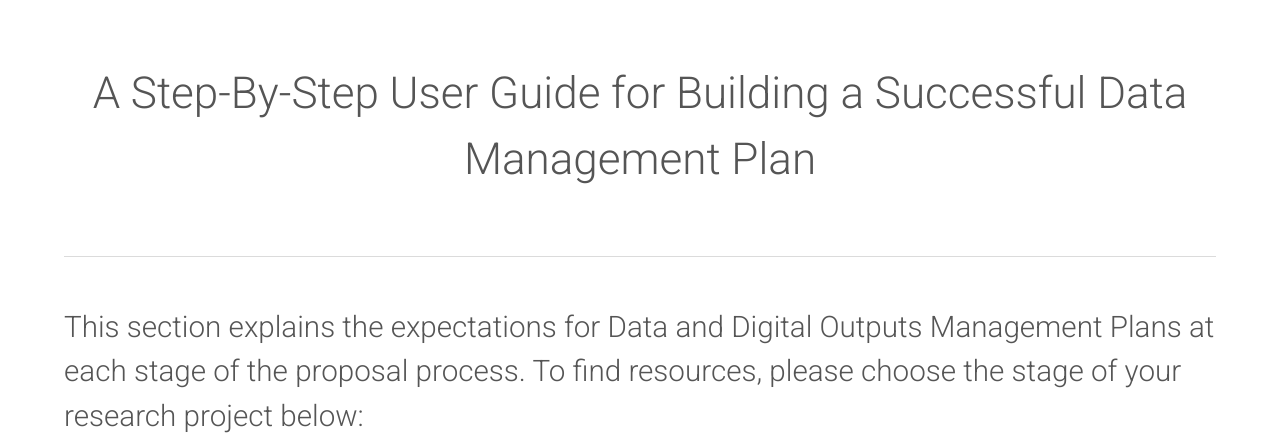
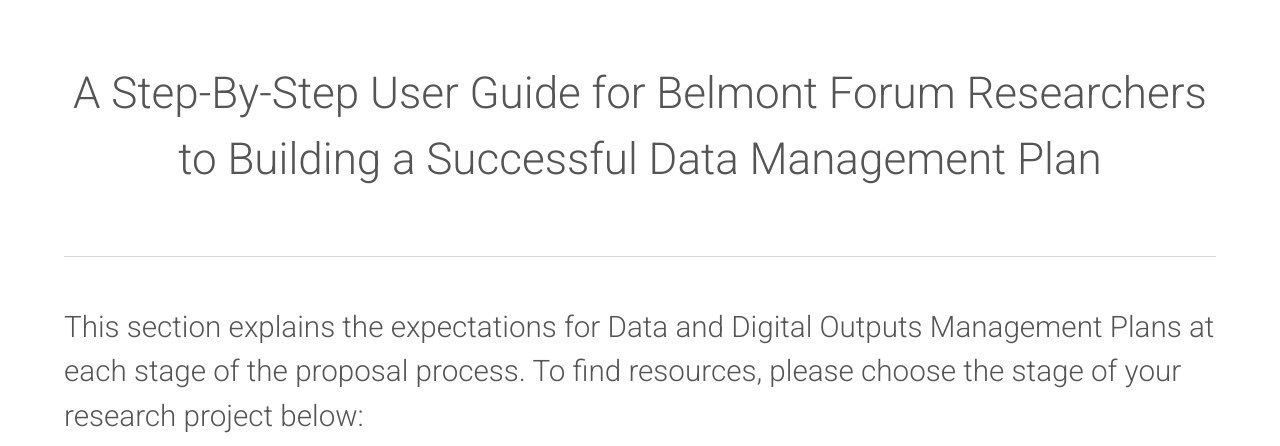
Before and after one commit to bfe-inf/toolkit, a Jekyll site: the page ddomp.html, which Jekyll copies as it is, in a window 1280 px wide and 900 px high, cut to the strip 454-900 px from the top of the window. Built offline with Jekyll 4.4.1, drawn with Linux system fonts in a browser that asks for light colours.

Commit message:
Update ddomp.html

```diff
--- a/ddomp.html
+++ b/ddomp.html
@@ -42,7 +42,7 @@
 			<section id="main" class="wrapper" style="padding-bottom:35px;">
 				<div class="inner">
 					<header class="align-center">
-						<h2>A Step-By-Step User Guide for Building a Successful Data Management Plan </h2>
+						<h2>A Step-By-Step User Guide for Belmont Forum Researchers to Building a Successful Data Management Plan </h2>
 					</header>
 
 				<hr class="major" />
```
